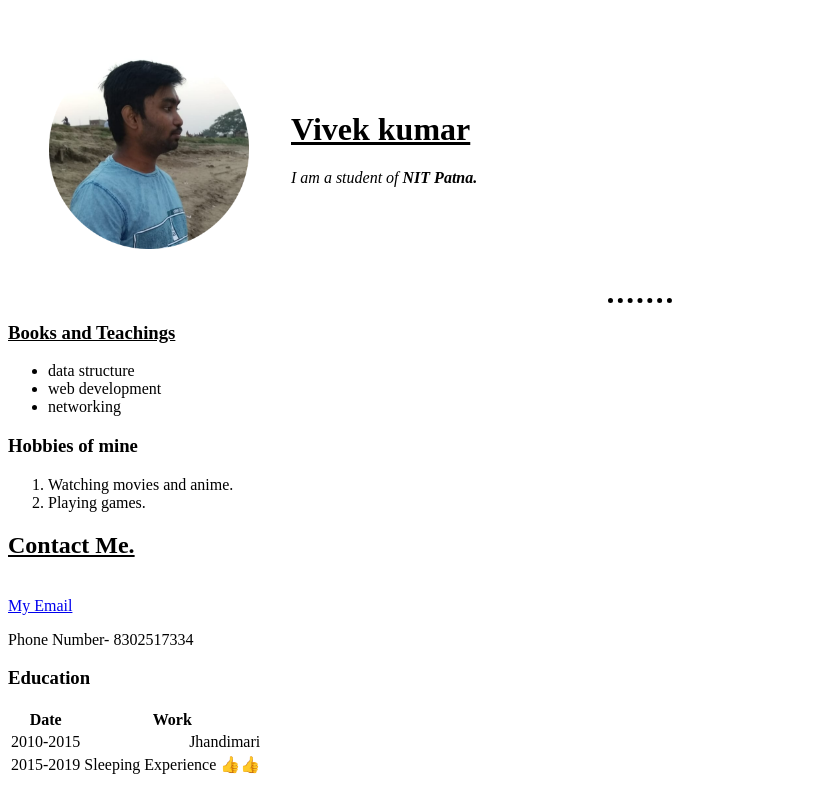
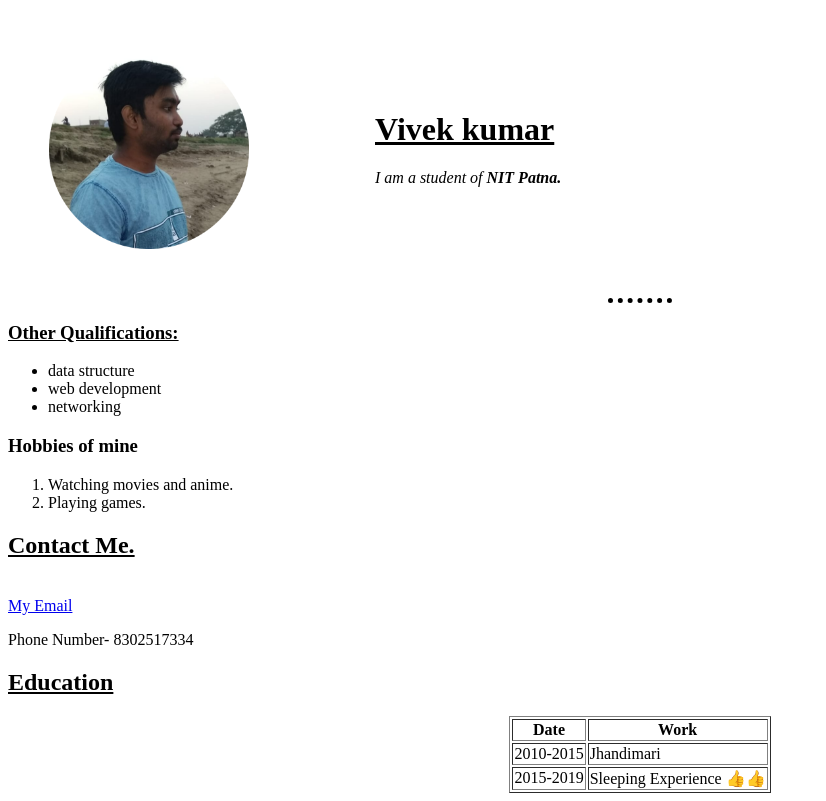
Before and after one commit to techdexa/CV, a plain HTML site: page index.html in a window 1280 px wide. Shown: the whole page, without its empty margins (0-826 px from the left). Drawn offline with Linux system fonts and the light colour scheme.

Commit message:
Update index.html

```diff
--- a/index.html
+++ b/index.html
@@ -14,14 +14,17 @@
       width: 5%;
 
    }
-    </style>
+</style>
  <meta charset="utf-8">
 </head>
 <body >
    <table cellspacing="40">
       <tr>
          <td><img src="download.png" height="200px"></td>
-          <td> <h1> <u> Vivek kumar</u></h1>
+         <td></td>
+         <td></td>
+
+         <td> <h1> <u>Vivek kumar</u></h1>
             <p><em>I am a student of <strong>NIT Patna.</strong></em></p></td>
 
     </tr>
@@ -29,8 +32,9 @@
 
 
     <hr >
-    <h3><u>Books and Teachings
-        </u></h3>
+    <h3><u>Other Qualifications:
+      </u>
+    </h3>
     <ul>
     <li>data structure</li>
    <li>web development</li>
@@ -47,16 +51,17 @@
     <br>
  <a href="email.html" target="_blank">My Email</a>
  <p> Phone Number- 8302517334</p>
-<h3>
+<h2> <u>
    Education
-</h3>
-<table >
+</u>
+</h2>
+<table align="center" border="1px" >
    <thead><th> Date </th>
    <th> Work</th>
    </thead>
    <tr >
       <td > 2010-2015</td>
-      <td align="right" > Jhandimari</td>
+      <td > Jhandimari</td>
    </tr>
    <tr>
       <td> 2015-2019</td>
```
